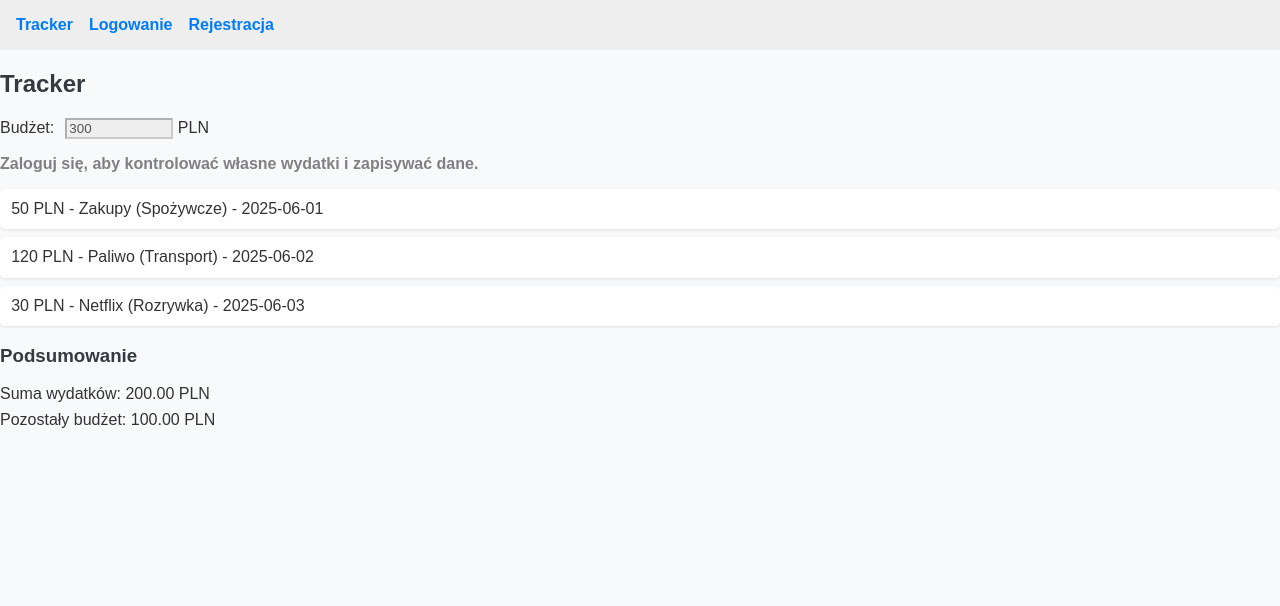
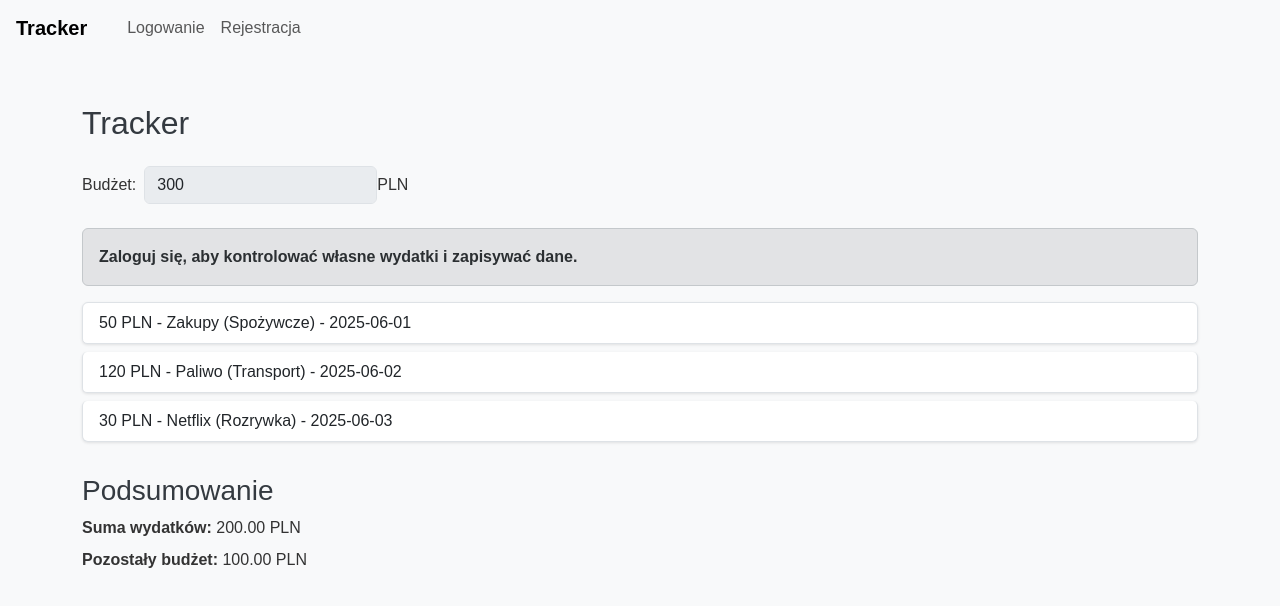
Before and after one commit to Radek885/PaaS-Crud-Frontend, a React (Create React App) app: page / in a window 1280 px wide. Shown: the top 606 px of the page. Built offline with nearby package versions, Linux system fonts and the light colour scheme.

Commit message:
no message

```diff
--- a/public/index.html
+++ b/public/index.html
@@ -1,6 +1,10 @@
 <!DOCTYPE html>
 <html lang="en">
   <head>
+    <link
+      href="https://cdn.jsdelivr.net/npm/bootstrap@5.3.3/dist/css/bootstrap.min.css"
+      rel="stylesheet"
+    />
     <meta charset="utf-8" />
     <link rel="icon" href="%PUBLIC_URL%/favicon.ico" />
     <meta name="viewport" content="width=device-width, initial-scale=1" />
--- a/src/App.js
+++ b/src/App.js
@@ -104,73 +104,97 @@ const handleDelete = async (id) => {
   };
 
   return (
-    <div>
-      <h2>Tracker</h2>
-      <div style={{ marginBottom: "1em" }}>
-        <label>
-          Budżet: <input
+          <div className="container py-4">
+        <h2 className="mb-4">Tracker</h2>
+
+        <div className="mb-3">
+          <label className="form-label">
+            Budżet:
+            <input
               type="number"
+              className="form-control d-inline-block w-auto ms-2"
               value={budget}
               disabled={!user}
               onChange={(e) => setBudget(e.target.value)}
               onBlur={user ? handleBudgetBlur : undefined}
-            style={{ width: "100px", backgroundColor: !user ? "#eee" : "white" }}
-          /> PLN
+            />
+            PLN
           </label>
         </div>
 
         {!user && (
-        <p style={{ color: "gray", marginBottom: "1em" }}>
+          <div className="alert alert-secondary">
             <strong>Zaloguj się, aby kontrolować własne wydatki i zapisywać dane.</strong>
-        </p>
+          </div>
         )}
 
         {user && (
-        <form onSubmit={editingId ? handleUpdate : handleSubmit}>
+          <form
+            onSubmit={editingId ? handleUpdate : handleSubmit}
+            className="mb-4 row g-2 align-items-end"
+          >
+            <div className="col-md-2">
               <input
                 type="number"
+                className="form-control"
                 placeholder="Kwota"
                 value={form.amount}
                 onChange={(e) => setForm({ ...form, amount: e.target.value })}
               />
+            </div>
+            <div className="col-md-3">
               <input
+                className="form-control"
                 placeholder="Opis"
                 value={form.description}
                 onChange={(e) => setForm({ ...form, description: e.target.value })}
               />
+            </div>
+            <div className="col-md-3">
               <input
+                className="form-control"
                 placeholder="Kategoria"
                 value={form.category}
                 onChange={(e) => setForm({ ...form, category: e.target.value })}
               />
+            </div>
+            <div className="col-md-2">
               <input
                 type="date"
+                className="form-control"
                 value={form.date}
                 onChange={(e) => setForm({ ...form, date: e.target.value })}
               />
-          <button type="submit">{editingId ? "Zapisz" : "Dodaj"}</button>
+            </div>
+            <div className="col-md-2">
+              <button type="submit" className="btn btn-primary w-100">
+                {editingId ? "Zapisz" : "Dodaj"}
+              </button>
+            </div>
           </form>
         )}
 
-
-      <ul>
-        {expenses.map(e => (
-          <li key={e.id}>
+        <ul className="list-group mb-4">
+          {expenses.map((e) => (
+            <li key={e.id} className="list-group-item d-flex justify-content-between align-items-center">
+              <div>
                 {e.amount} PLN - {e.description} ({e.category}) - {e.date.slice(0, 10)}
+              </div>
               {user && (
-              <>
-                <button onClick={() => handleEdit(e)}>✏️</button>
-                <button onClick={() => handleDelete(e.id)}>🗑</button>
-              </>
+                <div>
+                  <button className="btn btn-sm btn-outline-secondary me-2" onClick={() => handleEdit(e)}>✏️</button>
+                  <button className="btn btn-sm btn-outline-danger" onClick={() => handleDelete(e.id)}>🗑</button>
+                </div>
               )}
             </li>
           ))}
         </ul>
 
         <h3>Podsumowanie</h3>
-      <p>Suma wydatków: {total.toFixed(2)} PLN</p>
-      <p>Pozostały budżet: {(budget - total).toFixed(2)} PLN</p>
+        <p><strong>Suma wydatków:</strong> {total.toFixed(2)} PLN</p>
+        <p><strong>Pozostały budżet:</strong> {(budget - total).toFixed(2)} PLN</p>
       </div>
+
   );
 };
 
@@ -191,12 +215,13 @@ const Login = ({ setUser }) => {
   };
 
   return (
-    <form onSubmit={handleLogin}>
+    <form onSubmit={handleLogin} className="container mt-4">
       <h2>Logowanie</h2>
-      <input placeholder="Email" value={email} onChange={e => setEmail(e.target.value)} />
-      <input placeholder="Hasło" type="password" value={password} onChange={e => setPassword(e.target.value)} />
-      <button type="submit">Zaloguj</button>
+      <input className="form-control mb-2" placeholder="Email" value={email} onChange={e => setEmail(e.target.value)} />
+      <input className="form-control mb-2" placeholder="Hasło" type="password" value={password} onChange={e => setPassword(e.target.value)} />
+      <button className="btn btn-primary" type="submit">Zaloguj</button>
     </form>
+
   );
 };
 
@@ -243,11 +268,12 @@ const Account = ({ user, setUser }) => {
   };
 
   return (
-    <div>
+    <div className="container mt-4">
       <h2>Moje konto</h2>
-      <button onClick={deleteOnlyData}>🧹 Usuń wszystkie dane</button>
-      <button onClick={deleteAccount}>❌ Usuń konto</button>
+      <button className="btn btn-warning me-2" onClick={deleteOnlyData}>🧹 Usuń wszystkie dane</button>
+      <button className="btn btn-danger" onClick={deleteAccount}>❌ Usuń konto</button>
     </div>
+
   );
 };
 
@@ -256,20 +282,25 @@ function App() {
 
   return (
     <Router>
-      <nav style={{ display: "flex", gap: "1em", padding: "1em", background: "#eee" }}>
-        <Link to="/">Tracker</Link>
+      <nav className="navbar navbar-expand-lg navbar-light bg-light px-3 mb-4">
+        <Link className="navbar-brand" to="/">Tracker</Link>
+        <div className="collapse navbar-collapse">
+          <div className="navbar-nav">
             {!user ? (
               <>
-            <Link to="/login">Logowanie</Link>
-            <Link to="/register">Rejestracja</Link>
+                <Link className="nav-link" to="/login">Logowanie</Link>
+                <Link className="nav-link" to="/register">Rejestracja</Link>
               </>
             ) : (
               <>
-            <Link to="/account">Moje konto</Link>
-            <a href="#" onClick={() => setUser(null)}>Wyloguj</a>
+                <Link className="nav-link" to="/account">Moje konto</Link>
+                <a className="nav-link" href="#" onClick={() => setUser(null)}>Wyloguj</a>
               </>
             )}
+          </div>
+        </div>
       </nav>
+
       <Routes>
         <Route path="/" element={<Tracker user={user} />} />
         <Route path="/login" element={!user ? <Login setUser={setUser} /> : <Navigate to="/" />} />
```
Lines whose indentation alone changed are shown as unchanged.
